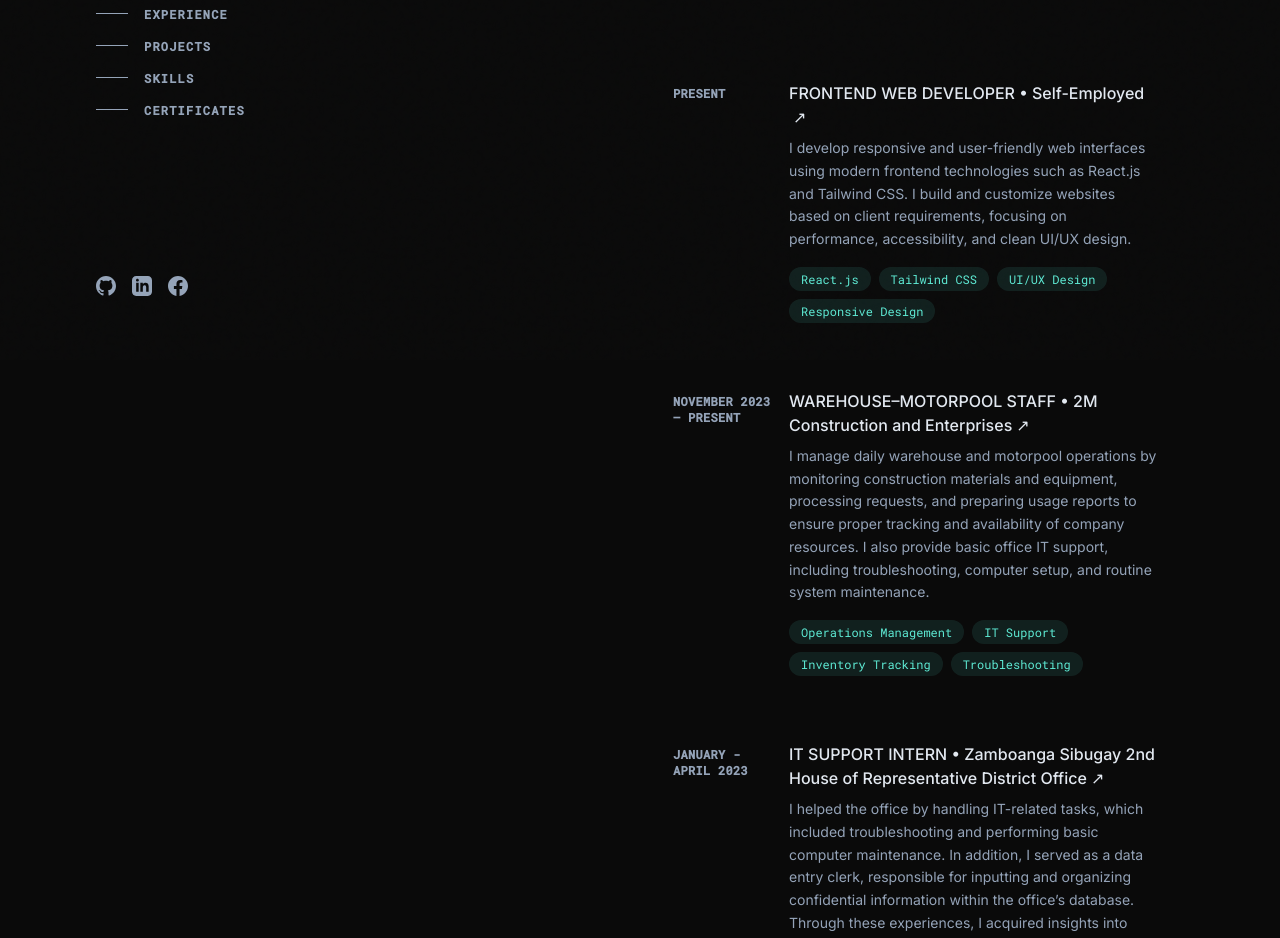
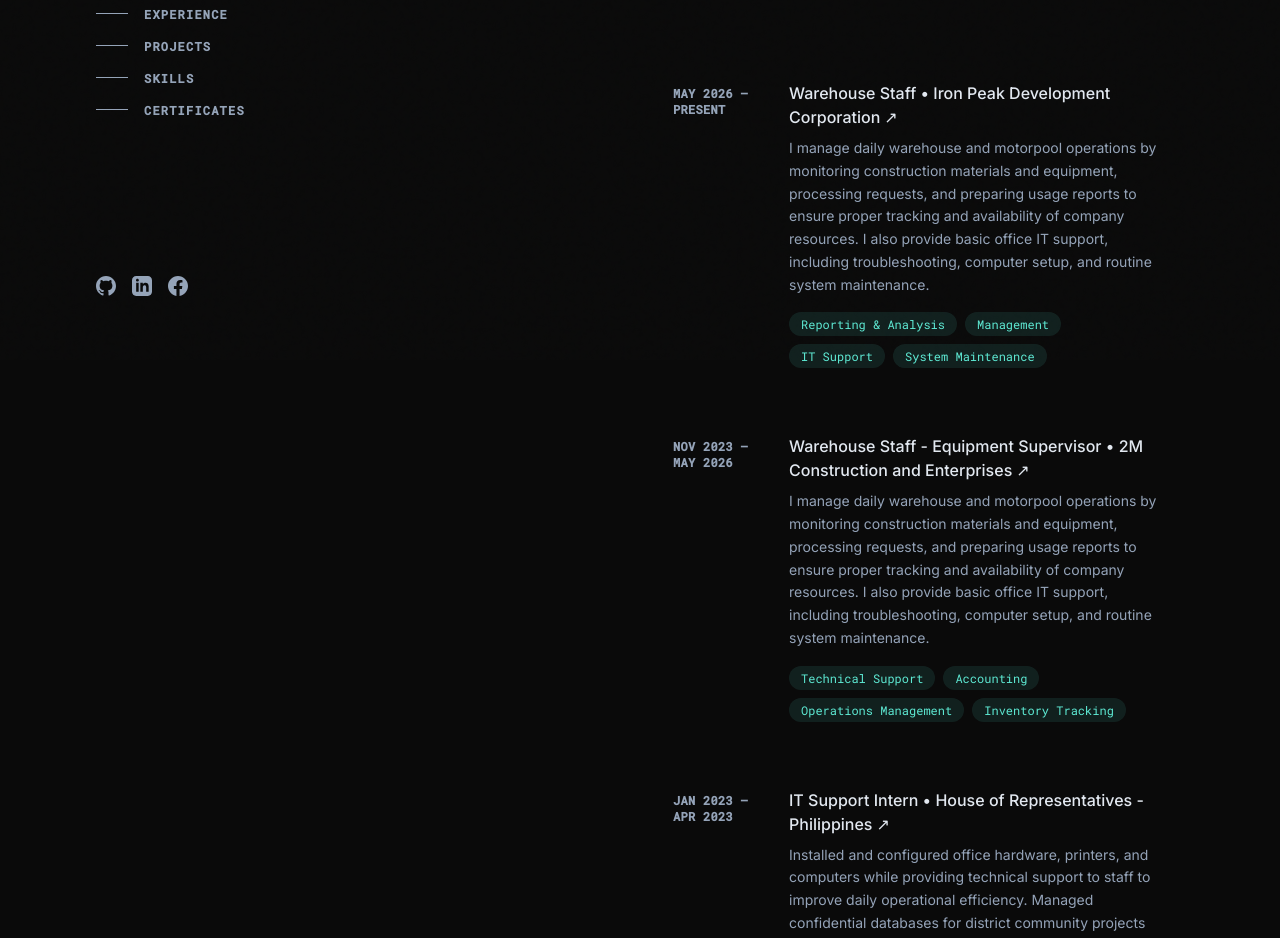
Before and after one commit to septriunii/Website-Portfolio, a React (Vite) app: page / in a window 1280 px wide. Shown: the part 440-1378 px from the top of the page. Built offline with nearby package versions, Linux system fonts and the light colour scheme.

Commit message:
feat: update professional experience section
Update job roles, companies, and date ranges to reflect current career history.

```diff
--- a/App.tsx
+++ b/App.tsx
@@ -24,27 +24,27 @@
 const experiences: Experience[] = [
   {
     id: 'exp1',
-    year: 'Present',
-    title: 'FRONTEND WEB DEVELOPER',
-    company: 'Self-Employed',
-    description: 'I develop responsive and user-friendly web interfaces using modern frontend technologies such as React.js and Tailwind CSS. I build and customize websites based on client requirements, focusing on performance, accessibility, and clean UI/UX design.',
-    technologies: ['React.js', 'Tailwind CSS', 'UI/UX Design', 'Responsive Design'],
+    year: 'May 2026 – Present',
+    title: 'Warehouse Staff',
+    company: 'Iron Peak Development Corporation',
+    description: 'I manage daily warehouse and motorpool operations by monitoring construction materials and equipment, processing requests, and preparing usage reports to ensure proper tracking and availability of company resources. I also provide basic office IT support, including troubleshooting, computer setup, and routine system maintenance.',
+    technologies: ['Reporting & Analysis', 'Management', 'IT Support', 'System Maintenance'],
   },
   {
     id: 'exp2',
-    year: 'November 2023 – Present',
-    title: 'WAREHOUSE–MOTORPOOL STAFF',
+    year: 'Nov 2023 – May 2026',
+    title: 'Warehouse Staff - Equipment Supervisor',
     company: '2M Construction and Enterprises',
     description: 'I manage daily warehouse and motorpool operations by monitoring construction materials and equipment, processing requests, and preparing usage reports to ensure proper tracking and availability of company resources. I also provide basic office IT support, including troubleshooting, computer setup, and routine system maintenance.',
-    technologies: ['Operations Management', 'IT Support', 'Inventory Tracking', 'Troubleshooting'],
+    technologies: ['Technical Support', 'Accounting', 'Operations Management', 'Inventory Tracking'],
   },
   {
     id: 'exp3',
-    year: 'January - April 2023',
-    title: 'IT SUPPORT INTERN',
-    company: 'Zamboanga Sibugay 2nd House of Representative District Office',
-    description: 'I helped the office by handling IT-related tasks, which included troubleshooting and performing basic computer maintenance. In addition, I served as a data entry clerk, responsible for inputting and organizing confidential information within the office’s database. Through these experiences, I acquired insights into office operations and the company\'s culture',
-    technologies: ['IT Support', 'Data Entry', 'Database Management', 'Computer Maintenance'],
+    year: 'Jan 2023 – Apr 2023',
+    title: 'IT Support Intern',
+    company: 'House of Representatives - Philippines',
+    description: 'Installed and configured office hardware, printers, and computers while providing technical support to staff to improve daily operational efficiency. Managed confidential databases for district community projects and financial assistance requests while assisting with local outreach distribution.',
+    technologies: ['Microsoft Office', 'Graphic Design', 'IT Support', 'Database Management'],
   },
 ];
 
@@ -93,6 +93,7 @@
     issuer: 'IBM',
     description: 'Earned a digital credential demonstrating foundational knowledge in core cybersecurity principles, threat intelligence, cryptography, and defense mechanisms through IBM SkillsBuild.',
     skills: ['Cybersecurity Fundamentals', 'Cyber Threat Intelligence (CTI)', 'Cryptography', 'Threat Groups', 'Social Engineering'],
+    link: 'https://www.credly.com/badges/112f9239-1596-4f8f-b0d7-7930617f7edf/linked_in_profile',
   },
   {
     id: 'cert2',
@@ -101,26 +102,27 @@
     issuer: 'Cisco Networking Academy',
     description: 'Successfully completed coursework covering foundational concepts in network security, identifying potential threats, and understanding core protection strategies.',
     skills: ['Network Security', 'Threat Detection', 'Cyber Defense'],
+    link: 'https://www.credly.com/badges/3c7b37db-8720-4439-82df-085d118bf183/linked_in_profile',
   },
   {
     id: 'cert3',
     year: 'Jan 2024',
-    title: 'Legacy JavaScript Algorithms and Data Structures V8',
+    title: 'JavaScript Algorithms and Data Structures',
     issuer: 'freeCodeCamp',
     credentialId: 'anton-alabado-jaads',
     description: 'Demonstrates proficiency in core JavaScript fundamentals, object-oriented programming, functional programming, and algorithmic data structures.',
     skills: ['JavaScript', 'Data Structures', 'Algorithms', 'Problem Solving'],
-    link: 'https://www.freecodecamp.org/certification/anthony-alabado/javascript-algorithms-and-data-structures-v8',
+    link: 'https://www.freecodecamp.org/certification/anton-alabado/javascript-algorithms-and-data-structures-v8',
   },
   {
     id: 'cert4',
     year: 'Jan 2024',
-    title: 'Legacy Responsive Web Design V8',
+    title: 'Responsive Web Design',
     issuer: 'freeCodeCamp',
     credentialId: 'anton-alabado-rwd',
     description: 'Validates competence in building modern, screen-responsive web application layouts using structured HTML5 and standard CSS styling practices.',
     skills: ['Responsive Web Design', 'HTML5', 'CSS3', 'Layout Frameworks'],
-    link: 'https://www.freecodecamp.org/certification/anthony-alabado/responsive-web-design',
+    link: 'https://www.freecodecamp.org/certification/anton-alabado/responsive-web-design',
   },
   {
     id: 'cert5',
```
